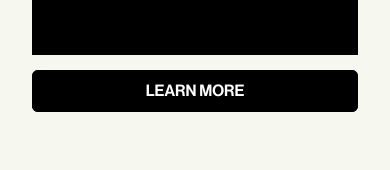
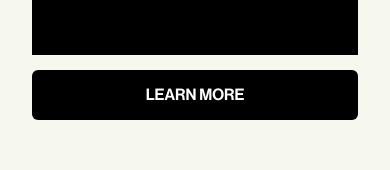
Before and after one commit to joelenelatief/field-log, a Next.js app: page /shop in a window 390 px wide. Shown: the part 461-631 px from the top of the page. Built offline with nearby package versions, Linux system fonts and the light colour scheme.

Commit message:
hid cursor on mobiel

```diff
--- a/src/components/CustomCursor.tsx
+++ b/src/components/CustomCursor.tsx
@@ -25,7 +25,7 @@ export const CustomCursor: React.FC = () => {
     <>
       {/* Main cursor with outer border */}
       <div
-        className="pointer-events-none fixed z-100 flex h-24 w-24 -translate-x-1/2 -translate-y-1/2 items-center justify-center rounded-full sm:block"
+        className="pointer-events-none fixed z-100 flex hidden h-24 w-24 -translate-x-1/2 -translate-y-1/2 items-center justify-center rounded-full sm:block"
         style={{
           left: `${cursorPosition.x}px`,
           top: `${cursorPosition.y}px`,
--- a/src/components/ShopPage.tsx
+++ b/src/components/ShopPage.tsx
@@ -206,13 +206,13 @@ const ShopPage: React.FC = () => {
                     </div>
 
                     {/* Add to Cart Button */}
-                    <div className="mb-4 w-full max-w-sm rounded-md bg-black">
+                    <div className="mb-4 w-full max-w-sm rounded-md bg-black py-1">
                       <a
                         href={`/shop/${product.id}`}
-                        className="flex w-full cursor-none items-center justify-between rounded-md border-1 border-black px-6 py-2 text-white transition-colors hover:bg-black hover:text-white"
+                        className="flex w-full cursor-none items-center justify-between rounded-md border-1 border-black px-6 py-2 text-white transition-colors"
                       >
                         <span
-                          className={`w-full text-center text-base font-medium ${neueHaasDisplay.className}`}
+                          className={`w-full text-center text-base font-medium text-white ${neueHaasDisplay.className}`}
                         >
                           LEARN MORE
                         </span>
```
